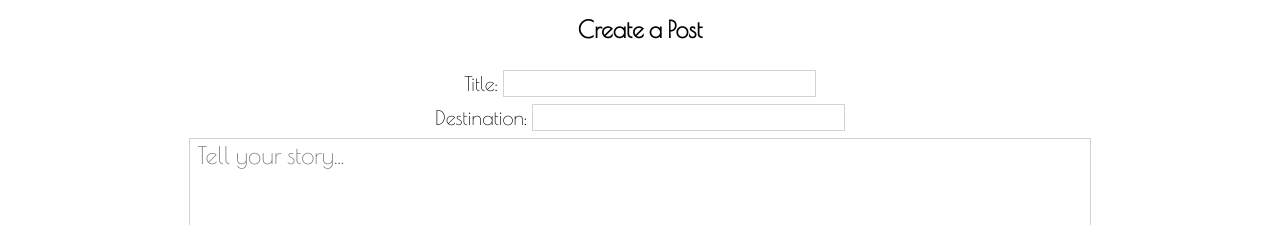
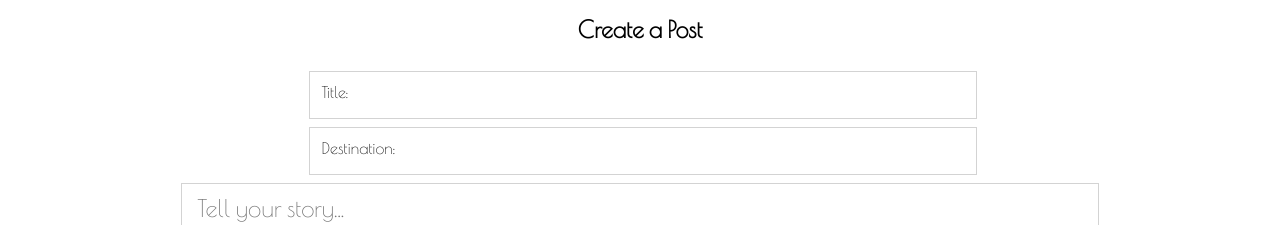
Before and after one commit to allisonbierschenk/Travel-Like-A-Local, a React (Create React App) app in the folder client/: page /posts/new in a window 1280 px wide. Shown: the part 371-596 px from the top of the page. Built offline with nearby package versions, Linux system fonts and the light colour scheme; no server answers.

Commit message:
labels and form fields

```diff
--- a/client/src/App.css
+++ b/client/src/App.css
@@ -25,7 +25,3 @@ input {
   border: 1px solid lightgray;
   font-size: 18px;
 }
-
-body > #root > div {
-  height: 100vh;
-}
--- a/client/src/screens/PostCreate/PostCreate.css
+++ b/client/src/screens/PostCreate/PostCreate.css
@@ -2,7 +2,7 @@
   display: flex;
   flex-direction: column;
   align-items: center;
-  height: 65vh;
+  height: 73vh;
   justify-content: space-around;
 }
 
@@ -15,16 +15,44 @@
 textarea {
   font-family: "Poiret One", cursive;
   font-size: 24px;
+  padding: 10px;
 }
 
-#title,
-#destination {
+.title,
+.destination {
   margin-left: 5px;
   font-size: 20px;
   width: 24vw;
 }
 
-input:focus label {
-  top: 100%;
-  margin-top: -16px;
+.float-label {
+  display: flex;
+  flex-direction: column;
+  min-width: 350px;
+  position: relative;
 }
+
+.float-label input {
+  width: 50vw;
+  height: 4vh;
+  padding: 14px 16px 0 10px;
+  outline: 0;
+  border: 1px solid lightgray;
+  background: #fff;
+  font-family: "Poiret One", cursive;
+  font-size: 24px;
+}
+
+.float-label label {
+  font-size: 16px;
+  font-family: "Poiret One", cursive;
+  padding: 0 18px;
+  color: rgb(8, 8, 8);
+  pointer-events: none;
+  position: absolute;
+  transform: translate(0, 12px) scale(1);
+}
+
+.float-label .Active {
+  transform: translate(-20%, -10%) scale(0.7);
+}
--- a/client/src/screens/PostCreate/PostCreate.jsx
+++ b/client/src/screens/PostCreate/PostCreate.jsx
@@ -3,6 +3,7 @@ import SubNav from "../../components/SubNav";
 import "./PostCreate.css";
 
 export default function PostCreate(props) {
+  const [isActive, setIsActive] = useState(false);
   const [formData, setFormData] = useState({
     title: "",
     destination: "",
@@ -17,6 +18,11 @@ export default function PostCreate(props) {
       ...prevState,
       [name]: value,
     }));
+    if (value !== "") {
+      setIsActive(true);
+    } else {
+      setIsActive(false);
+    }
   };
   return (
     <div>
@@ -31,25 +37,29 @@ export default function PostCreate(props) {
             createPost(formData);
           }}
         >
-          <div>
-            <label htmlFor="title">Title:</label>
+          <div className="float-label">
             <input
-              id="title"
-              type="text"
+              className="title"
+              type="title"
               name="title"
               value={title}
               onChange={handleChange}
             />
+            <label className={isActive ? "Active" : ""} htmlFor="title">
+              Title:
+            </label>
           </div>
-          <div>
-            <label htmlFor="destination">Destination:</label>
+          <div className="float-label">
             <input
-              id="destination"
-              type="text"
+              className="destination"
+              type="destination"
               name="destination"
               value={destination}
               onChange={handleChange}
             />
+            <label className={isActive ? "Active" : ""} htmlFor="destination">
+              Destination:
+            </label>
           </div>
           {/* <label>Tell your story...</label> */}
           <textarea
--- a/package.json
+++ b/package.json
@@ -1,5 +1,6 @@
 {
   "dependencies": {
+    "react-float-input": "^1.0.1",
     "react-hook-form": "^7.0.0"
   }
 }
```
Also changed, not shown: 2 other files (tests, documents, lock files or other folders).
